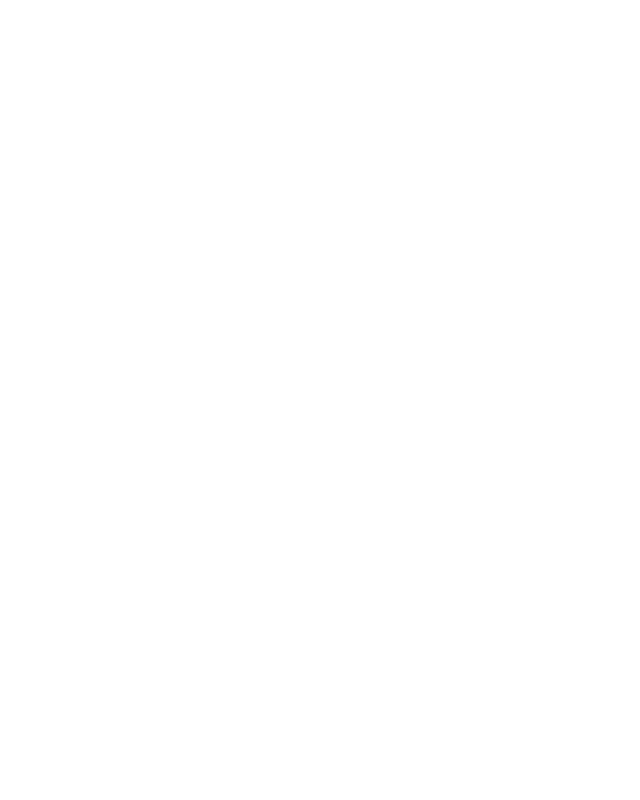
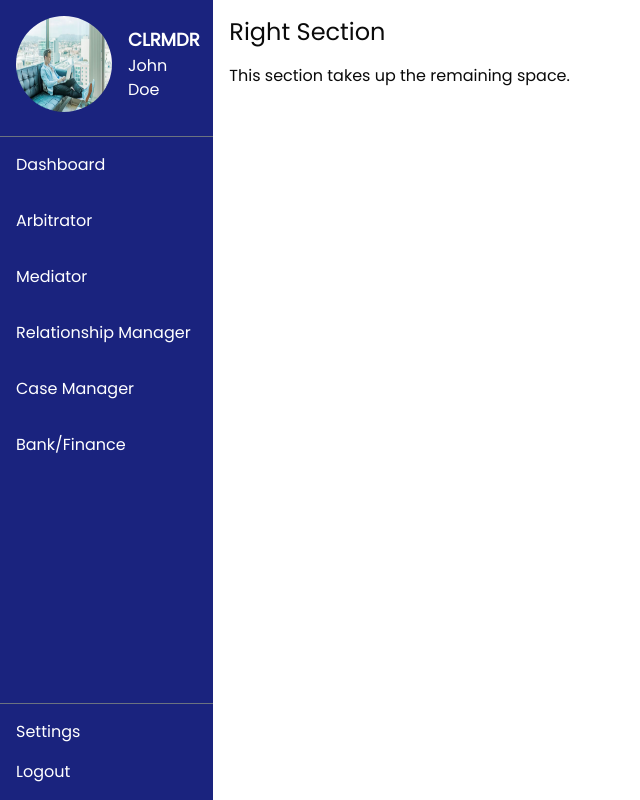
Before and after one commit to Nitingeek23/legalops-frontend, a Vue app: page /profile in a window 1280 px wide. Before the commit this address had no page. Shown: the whole page, without its empty margins (0-640 px from the left). Built offline with nearby package versions, Linux system fonts and the light colour scheme.

Commit message:
Left section for Profile view done, added Table dependencies

```diff
--- a/index.html
+++ b/index.html
@@ -5,7 +5,7 @@
     <link rel="icon" href="/favicon.ico" />
     <meta name="viewport" content="width=device-width, initial-scale=1.0" />
     <link href="https://fonts.googleapis.com/css?family=Poppins" rel="stylesheet" />
-    <title>Vite App</title>
+    <title>LegalOps</title>
   </head>
   <body>
     <div id="app"></div>
--- a/package.json
+++ b/package.json
@@ -14,6 +14,7 @@
     "format": "prettier --write src/"
   },
   "dependencies": {
+    "@tanstack/vue-table": "^8.19.3",
     "add": "^2.0.6",
     "class-variance-authority": "^0.7.0",
     "clsx": "^2.1.1",
@@ -22,6 +23,7 @@
     "pinia": "^2.1.7",
     "radix-vue": "^1.9.0",
     "shadcn-vue": "^0.10.5",
+    "table": "^6.8.2",
     "tailwind-merge": "^2.4.0",
     "tailwindcss-animate": "^1.0.7",
     "vue": "^3.4.29",
--- a/src/router/index.ts
+++ b/src/router/index.ts
@@ -1,5 +1,6 @@
 import { createRouter, createWebHistory } from 'vue-router'
 import HomeView from '../views/HomeView.vue'
+import ProfileView from '@/views/admin/ProfileView.vue'
 
 const router = createRouter({
   history: createWebHistory(import.meta.env.BASE_URL),
@@ -8,6 +9,11 @@
       path: '/',
       name: 'home',
       component: HomeView
+    },
+    {
+      path: '/profile',
+      name: 'ProfileView',
+      component: ProfileView
     }
   ]
 })
--- /dev/null
+++ b/src/views/admin/ProfileView.vue
@@ -0,0 +1,49 @@
+<template>
+    <div class="flex h-screen">
+      <!-- Left Section -->
+      <div class="w-1/6 bg-[#1A237E] text-white flex flex-col">
+        <!-- Profile Section -->
+        <div class="flex flex-col items-start py-4 px-4" style="height: 15%;">
+          <div class="flex items-center mb-2">
+            <img src="../../assets/news2.png" alt="Profile" class="rounded-full w-24 h-24" />
+            <div class="ml-4">
+              <p class="text-lg font-semibold">CLRMDR</p>
+              <p class="text-md">John Doe</p>
+            </div>
+          </div>
+        </div>
+        <Separator class="border-t border-gray-500 my-4" />
+
+        <!-- Options Section -->
+        <div class="flex flex-col space-y-8 px-4" style="flex-grow: 1;">
+          <p class="cursor-pointer hover:text-gray-400">Dashboard</p>
+          <p class="cursor-pointer hover:text-gray-400">Arbitrator</p>
+          <p class="cursor-pointer hover:text-gray-400">Mediator</p>
+          <p class="cursor-pointer hover:text-gray-400">Relationship Manager</p>
+          <p class="cursor-pointer hover:text-gray-400">Case Manager</p>
+          <p class="cursor-pointer hover:text-gray-400">Bank/Finance</p>
+        </div>
+
+        <!-- Settings and Logout Section -->
+        <Separator class="border-t border-gray-500 my-4" />
+        <div class="flex flex-col space-y-4 px-4 mb-4">
+          <p class="cursor-pointer hover:text-gray-400">Settings</p>
+          <p class="cursor-pointer hover:text-gray-400">Logout</p>
+        </div>
+      </div>
+
+      <!-- Right Section -->
+      <div class="w-3/4 bg-white p-4">
+        <h2 class="text-2xl mb-4">Right Section</h2>
+        <p>This section takes up the remaining space.</p>
+      </div>
+    </div>
+  </template>
+
+  <script setup lang="ts">
+  import Separator from '@/components/custom/separator/Separator.vue'
+  </script>
+
+  <style scoped>
+  /* Additional styles can be added here */
+  </style>
```
